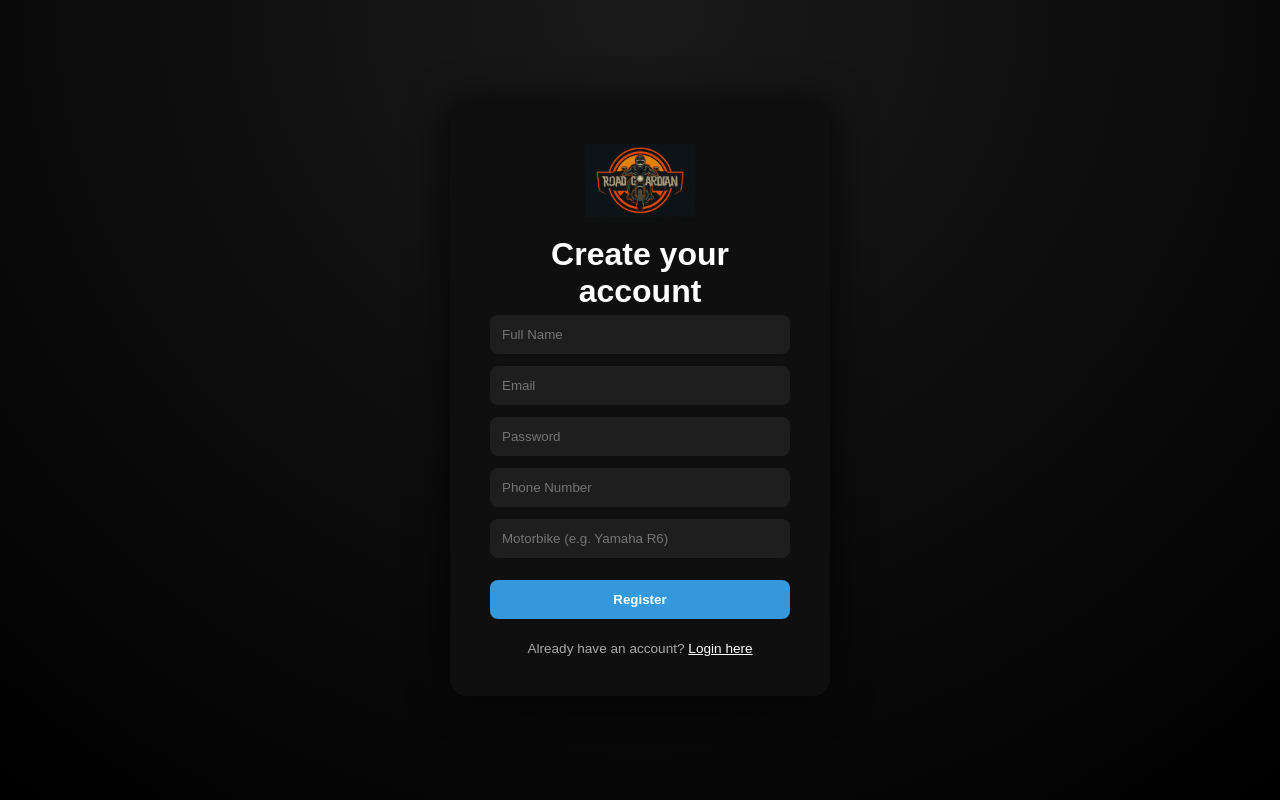
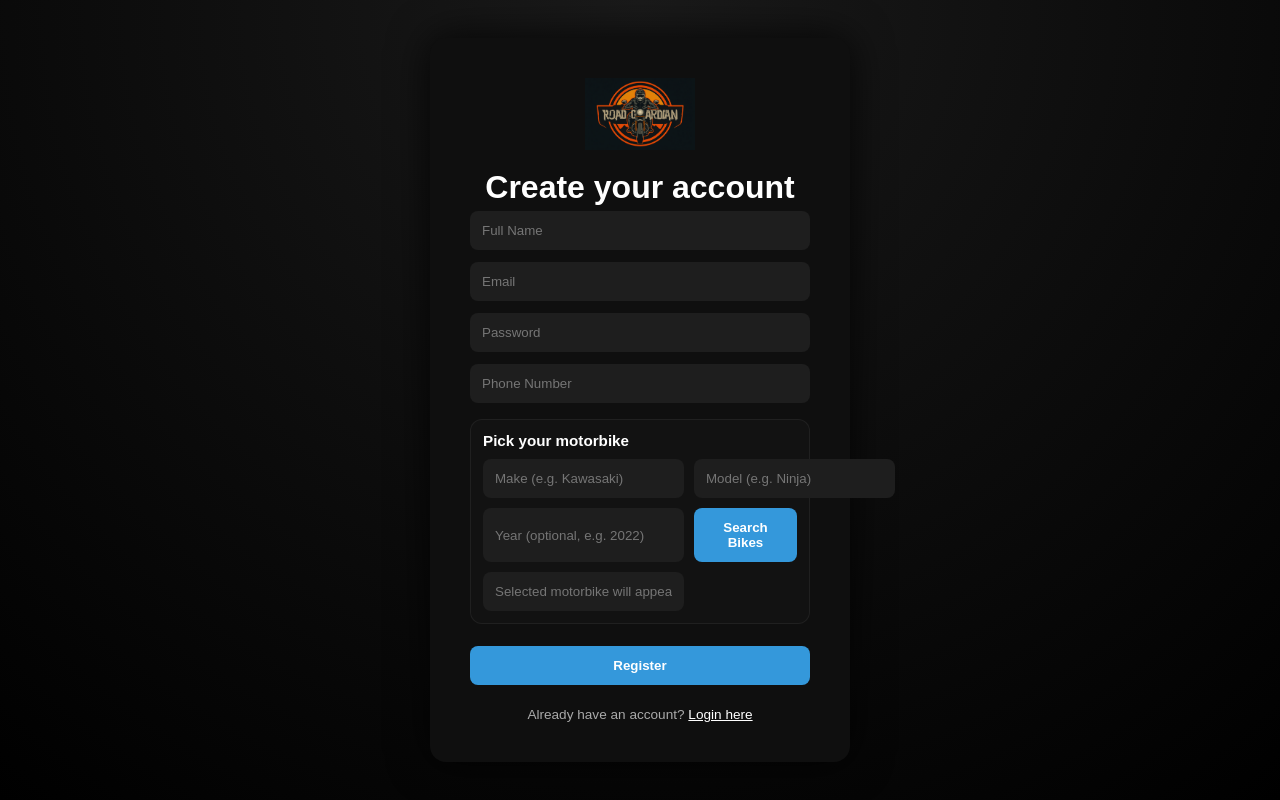
Before and after one commit to MatasZos/RoadGuardianApp, a Next.js app: page /register in a window 1280 px wide. Built offline with nearby package versions, Linux system fonts and the light colour scheme.

Commit message:
Add bike search functionality to registration page

```diff
--- a/src/app/register/page.js
+++ b/src/app/register/page.js
@@ -13,6 +13,16 @@ export default function RegisterPage() {
     phone: "",
     motorbike: "",
   });
+
+  // Bike search inputs
+  const [bikeSearch, setBikeSearch] = useState({
+    make: "",
+    model: "",
+    year: "",
+  });
+
+  const [bikeResults, setBikeResults] = useState([]);
+  const [bikeLoading, setBikeLoading] = useState(false);
 
   const [message, setMessage] = useState("");
 
@@ -32,8 +42,57 @@ export default function RegisterPage() {
       setMessage("Account created successfully");
       setTimeout(() => router.push("/login"), 1200);
     } else {
-      setMessage("Registration failed");
+      const data = await res.json().catch(() => ({}));
+      setMessage(data.error || "Registration failed");
     }
+  }
+
+  async function handleBikeSearch() {
+    setMessage("");
+    setBikeResults([]);
+
+    const make = bikeSearch.make.trim();
+    const model = bikeSearch.model.trim();
+    const year = bikeSearch.year.trim();
+
+    // API requires either make or model
+    if (!make && !model) {
+      setMessage("Enter a Make or Model to search for motorbikes.");
+      return;
+    }
+
+    const qs = new URLSearchParams();
+    if (make) qs.set("make", make);
+    if (model) qs.set("model", model);
+    if (year) qs.set("year", year);
+
+    setBikeLoading(true);
+    try {
+      const res = await fetch(`/api/motorcycles?${qs.toString()}`);
+      const data = await res.json();
+
+      if (!res.ok) {
+        setMessage(data.error || "Bike search failed");
+        return;
+      }
+
+      setBikeResults(Array.isArray(data) ? data : []);
+      if (!data || data.length === 0) {
+        setMessage("No bikes found. Try different keywords.");
+      }
+    } catch (err) {
+      setMessage("Bike search error.");
+    } finally {
+      setBikeLoading(false);
+    }
+  }
+
+  function selectBike(bike) {
+    const label = `${bike.make} ${String(bike.model).trim()} (${bike.year})`;
+    setForm((prev) => ({ ...prev, motorbike: label }));
+    setMessage(`Selected motorbike: ${label}`);
+    // optional: hide results after selecting
+    // setBikeResults([]);
   }
 
   return (
@@ -48,9 +107,7 @@ export default function RegisterPage() {
             style={styles.input}
             placeholder="Full Name"
             value={form.fullName}
-            onChange={(e) =>
-              setForm({ ...form, fullName: e.target.value })
-            }
+            onChange={(e) => setForm({ ...form, fullName: e.target.value })}
             required
           />
 
@@ -59,9 +116,7 @@ export default function RegisterPage() {
             placeholder="Email"
             type="email"
             value={form.email}
-            onChange={(e) =>
-              setForm({ ...form, email: e.target.value })
-            }
+            onChange={(e) => setForm({ ...form, email: e.target.value })}
             required
           />
 
@@ -70,9 +125,7 @@ export default function RegisterPage() {
             placeholder="Password"
             type="password"
             value={form.password}
-            onChange={(e) =>
-              setForm({ ...form, password: e.target.value })
-            }
+            onChange={(e) => setForm({ ...form, password: e.target.value })}
             required
           />
 
@@ -80,21 +133,85 @@ export default function RegisterPage() {
             style={styles.input}
             placeholder="Phone Number"
             value={form.phone}
-            onChange={(e) =>
-              setForm({ ...form, phone: e.target.value })
-            }
+            onChange={(e) => setForm({ ...form, phone: e.target.value })}
             required
           />
 
-          <input
-            style={styles.input}
-            placeholder="Motorbike (e.g. Yamaha R6)"
-            value={form.motorbike}
-            onChange={(e) =>
-              setForm({ ...form, motorbike: e.target.value })
-            }
-            required
-          />
+          {/* --- Motorbike picker section --- */}
+          <div style={styles.section}>
+            <p style={styles.sectionTitle}>Pick your motorbike</p>
+
+            <div style={styles.row}>
+              <input
+                style={{ ...styles.input, ...styles.rowInput }}
+                placeholder="Make (e.g. Kawasaki)"
+                value={bikeSearch.make}
+                onChange={(e) =>
+                  setBikeSearch({ ...bikeSearch, make: e.target.value })
+                }
+              />
+              <input
+                style={{ ...styles.input, ...styles.rowInput }}
+                placeholder="Model (e.g. Ninja)"
+                value={bikeSearch.model}
+                onChange={(e) =>
+                  setBikeSearch({ ...bikeSearch, model: e.target.value })
+                }
+              />
+            </div>
+
+            <div style={styles.row}>
+              <input
+                style={{ ...styles.input, ...styles.rowInput }}
+                placeholder="Year (optional, e.g. 2022)"
+                value={bikeSearch.year}
+                onChange={(e) =>
+                  setBikeSearch({ ...bikeSearch, year: e.target.value })
+                }
+              />
+
+              <button
+                type="button"
+                style={{ ...styles.button, ...styles.searchButton }}
+                onClick={handleBikeSearch}
+                disabled={bikeLoading}
+              >
+                {bikeLoading ? "Searching..." : "Search Bikes"}
+              </button>
+            </div>
+
+            {/* This is what gets saved to MongoDB */}
+            <input
+              style={styles.input}
+              placeholder="Selected motorbike will appear here"
+              value={form.motorbike}
+              onChange={(e) => setForm({ ...form, motorbike: e.target.value })}
+              required
+            />
+
+            {bikeResults.length > 0 && (
+              <div style={styles.results}>
+                {bikeResults.slice(0, 8).map((bike, idx) => (
+                  <button
+                    key={`${bike.make}-${bike.model}-${bike.year}-${idx}`}
+                    type="button"
+                    style={styles.resultItem}
+                    onClick={() => selectBike(bike)}
+                  >
+                    <div style={styles.resultTop}>
+                      <strong>
+                        {bike.make} {String(bike.model).trim()}
+                      </strong>{" "}
+                      <span style={styles.resultMeta}>({bike.year})</span>
+                    </div>
+                    <div style={styles.resultSub}>
+                      {bike.type ? `Type: ${bike.type}` : "Tap to select"}
+                    </div>
+                  </button>
+                ))}
+              </div>
+            )}
+          </div>
 
           <button style={styles.button}>Register</button>
         </form>
@@ -103,10 +220,7 @@ export default function RegisterPage() {
 
         <p style={styles.loginText}>
           Already have an account?{" "}
-          <span
-            style={styles.loginLink}
-            onClick={() => router.push("/login")}
-          >
+          <span style={styles.loginLink} onClick={() => router.push("/login")}>
             Login here
           </span>
         </p>
@@ -127,7 +241,7 @@ const styles = {
     background: "#0f0f0f",
     padding: "40px",
     borderRadius: "16px",
-    width: "380px",
+    width: "420px",
     textAlign: "center",
     boxShadow: "0 0 40px rgba(0,0,0,0.8)",
   },
@@ -175,4 +289,61 @@ const styles = {
     cursor: "pointer",
     textDecoration: "underline",
   },
+
+  //css style
+  section: {
+    marginTop: "4px",
+    padding: "12px",
+    borderRadius: "12px",
+    background: "#121212",
+    border: "1px solid rgba(255,255,255,0.06)",
+    textAlign: "left",
+  },
+  sectionTitle: {
+    margin: "0 0 10px 0",
+    color: "#fff",
+    fontSize: "0.95rem",
+    fontWeight: "600",
+  },
+  row: {
+    display: "flex",
+    gap: "10px",
+    marginBottom: "10px",
+  },
+  rowInput: {
+    flex: 1,
+  },
+  searchButton: {
+    marginTop: "0px",
+    width: "150px",
+  },
+  results: {
+    marginTop: "10px",
+    display: "flex",
+    flexDirection: "column",
+    gap: "8px",
+  },
+  resultItem: {
+    textAlign: "left",
+    padding: "10px",
+    borderRadius: "10px",
+    border: "1px solid rgba(255,255,255,0.08)",
+    background: "#1a1a1a",
+    color: "#fff",
+    cursor: "pointer",
+  },
+  resultTop: {
+    display: "flex",
+    gap: "8px",
+    alignItems: "baseline",
+  },
+  resultMeta: {
+    color: "#aaa",
+    fontSize: "0.85rem",
+  },
+  resultSub: {
+    marginTop: "4px",
+    color: "#aaa",
+    fontSize: "0.85rem",
+  },
 };
```
